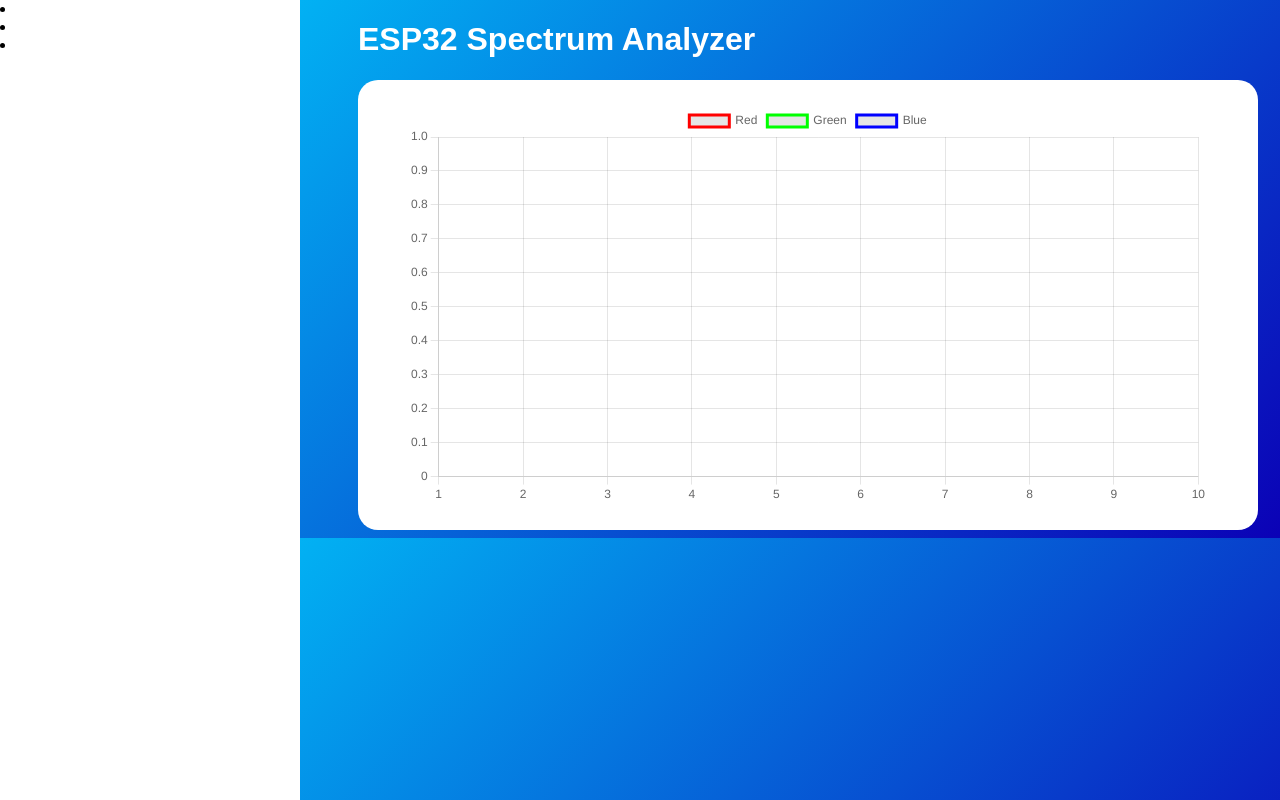
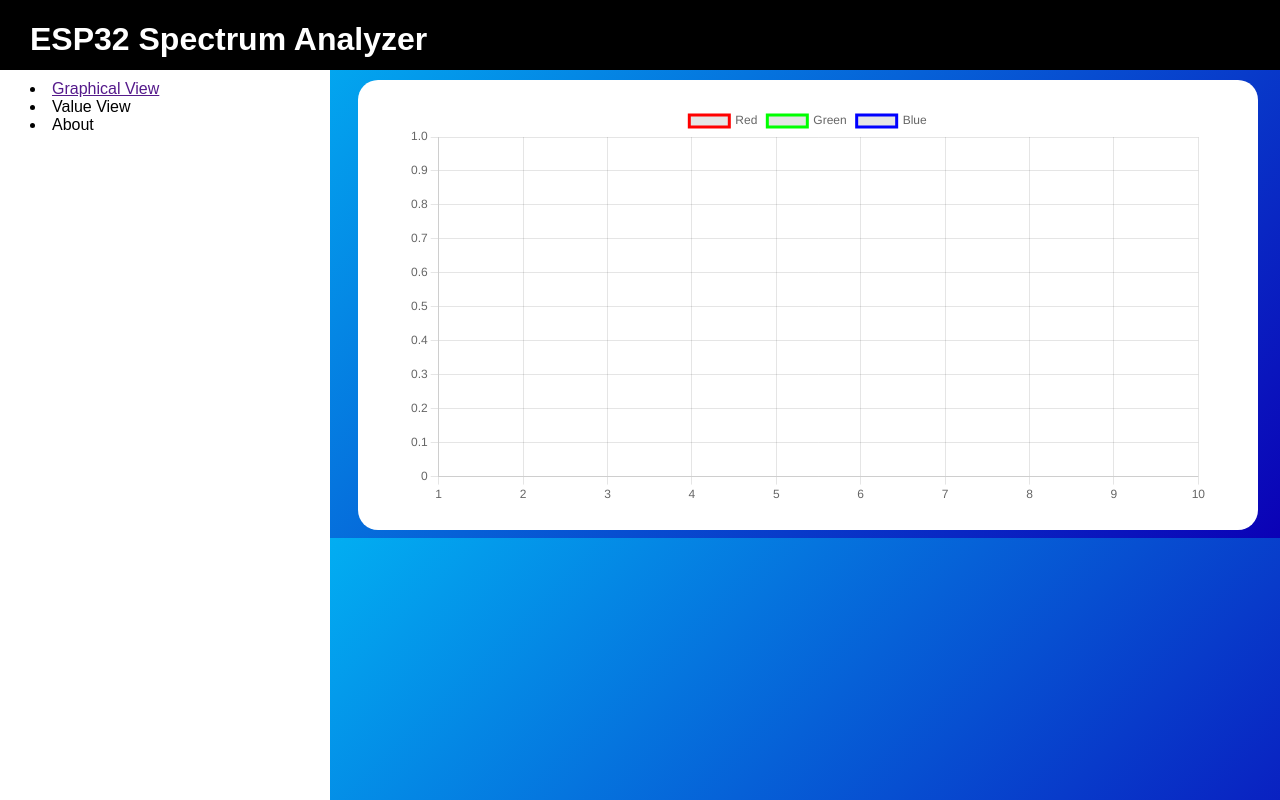
Before and after one commit to callahamZ/ESP32-Spectrum-Analyzer, a website with bundled scripts: page dist/index.html in a window 1280 px wide. Built offline with nearby package versions, Linux system fonts and the light colour scheme; some packages are replaced by stand-ins of ours; no server answers; the database is empty.

Commit message:
penyempurnaan vertical navbar

```diff
--- a/dist/index.html
+++ b/dist/index.html
@@ -3,27 +3,33 @@
   <head>
     <meta charset="UTF-8" />
     <meta name="viewport" content="width=device-width, initial-scale=1.0" />
-    <link rel="stylesheet" href="style.css">
-    <link rel="shortcut icon" href="../img/Logo_PENS_icon.ico" type="image/x-icon">
+    <link rel="stylesheet" href="style.css" />
+    <link
+      rel="shortcut icon"
+      href="../img/Logo_PENS_icon.ico"
+      type="image/x-icon"
+    />
     <title>Project Pak Agus</title>
   </head>
 
   <body>
+    <div class="headnav">
+      <h1>ESP32 Spectrum Analyzer</h1>
+    </div>
     <div class="navbar">
-      <li><a href=""></a></li>
-      <li><a href=""></a></li>
-      <li><a href=""></a></li>
+      <li><a href="">Graphical View</a></li>
+      <li><a href=""></a>Value View</li>
+      <li><a href=""></a>About</li>
     </div>
 
     <div class="section1">
-      <h1>ESP32 Spectrum Analyzer</h1>
-    <div class="canvasContainer">
-      <div class="chartCanvas">
-        <canvas id="Chart1"></canvas>
+
+      <div class="canvasContainer">
+        <div class="chartCanvas">
+          <canvas id="Chart1"></canvas>
+        </div>
       </div>
     </div>
-    </div>
-
 
     <script src="bundle.js"></script>
   </body>
--- a/dist/style.css
+++ b/dist/style.css
@@ -8,6 +8,28 @@ h1 {
     color: white;
 }
 
+.headnav {
+    height: 70px;
+    width: 100vw;
+    top: 0;
+    left: 0;
+    background-color: black;
+    position: fixed;
+    padding-left: 30px;
+}
+
+.navbar {
+    height: 100vh;
+    width: 300px;
+    position: fixed;
+    background-color: white;
+    top: 0;
+    left: 0;
+    margin-top: 70px;
+    padding-top: 10px;
+    padding-left: 30px;
+}
+
 .canvasContainer {
     display: flex;
     width: 900px;
@@ -16,6 +38,7 @@ h1 {
     align-items: center;
     justify-content: center;
     border-radius: 20px;
+    margin-top: 80px;
 }
 
 .chartCanvas {
@@ -26,12 +49,3 @@ h1 {
 .section1 {
     margin-left: 350px;
 }
-
-.navbar {
-    height: 100vh;
-    width: 300px;
-    position: fixed;
-    background-color: white;
-    top: 0;
-    left: 0;
-}
```
